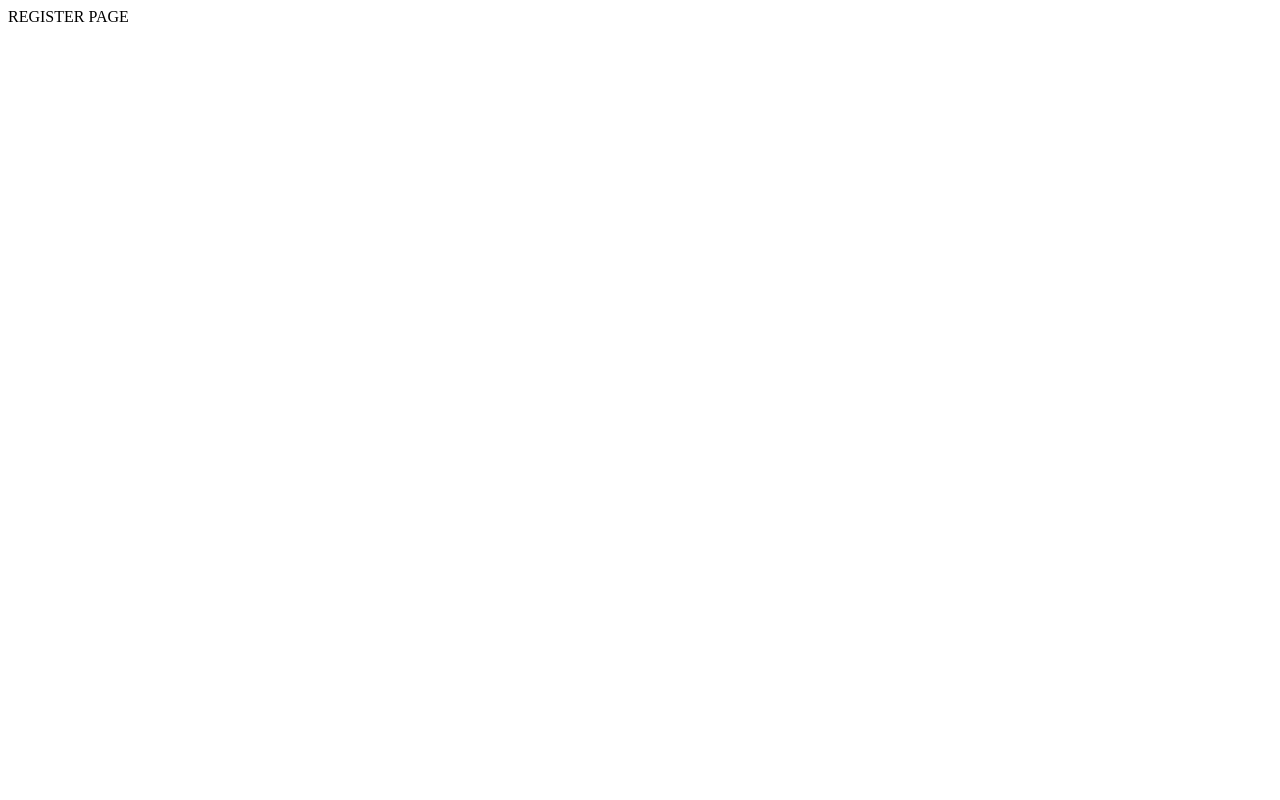
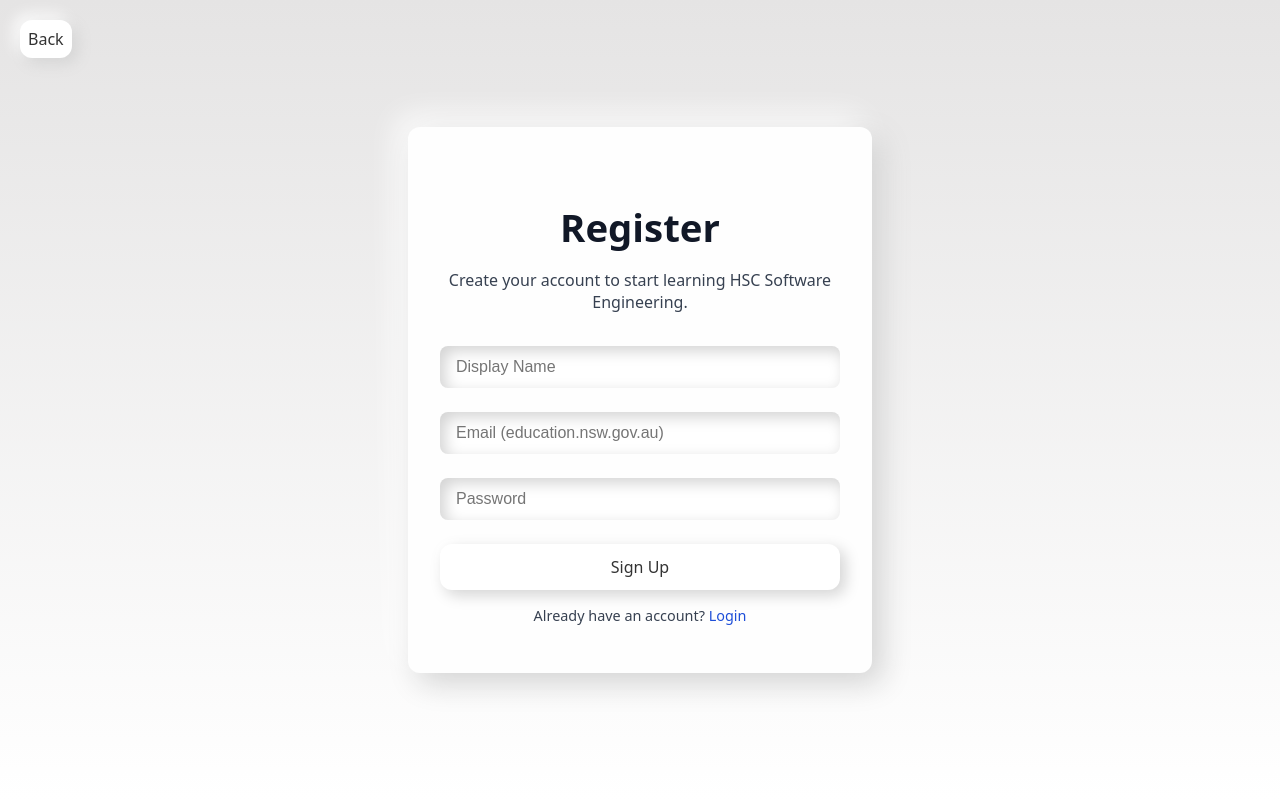
Before and after one commit to HarrrrY145/Majorwork, a Flask app: page /REGISTER in a window 1280 px wide. Before the commit the page is almost empty. Run offline with Flask 3, Linux system fonts and the light colour scheme; parts of the project's set-up code (start-up, migrations or seed data) failed here and were passed over.

Commit message:
#5 9/04/2026 | Creating the register html page, posting the data to the app.py and creating the register function to hash the password, then insert the data to the database using the insertUser function in the database_Managment.py file.

```diff
--- a/app.py
+++ b/app.py
@@ -6,15 +6,24 @@ from flask import Flask, render_template, request, redirect, session, url_for
 import sqlite3
 import os
 from waitress import serve
+
+# Hashing Imports
+from flask_bcrypt import Bcrypt
+
+# Database imports
 import datatabase_Initiation as dbInit
 import database_Managment as dbHandler
 
+app = Flask(__name__)
 
 #Creating the Database
 dbInit.init_db()
 
 app = Flask(__name__)
 app.secret_key = os.urandom(24)
+bcrypt = Bcrypt(app)
+
+
 
 @app.route('/')
 def FRONTPAGE():
@@ -24,9 +33,29 @@ def FRONTPAGE():
 def LOGIN():
     return render_template('LOGIN.html')
 
-@app.route('/REGISTER')
+@app.route('/REGISTER', methods={"POST","GET"})
 def REGISTER():
+    if request.method == "POST":
+        displayName = request.form["displayName"]
+        email = request.form["email"]
+        password = request.form["password"]
+#-------------------------------------------------------------------
+# HASHING PASSWORDS
+#-------------------------------------------------------------------
+        hash = bcrypt.generate_password_hash(password).decode('utf-8')
+#--------------------------------------------------------------------
+# INSERTING INTO DATABASE
+#--------------------------------------------------------------------
+        dbHandler.insertUser(displayName,email,hash)
+        return render_template("/FRONT-PAGE.html")
+    else:
+        return render_template("REGISTER.html")
+
+
+
     return render_template('REGISTER.html')
 
 if __name__ == '__main__':
-    serve(app, host="0.0.0.0", port=8000)
+    app.config["TEMPLATES_AUTO_RELOAD"] = True
+    app.config["SEND_FILE_MAX_AGE_DEFAULT"] = 0
+    app.run(debug=True, host="0.0.0.0", port=8000)
--- a/datatabase_Initiation.py
+++ b/datatabase_Initiation.py
@@ -6,8 +6,9 @@ def init_db():
     cur.execute("""
                 CREATE TABLE IF NOT EXISTS users(
                     id INTEGER PRIMARY KEY AUTOINCREMENT,
-                    username TEXT NOT NULL UNIQUE,
-                    password TEXT NOT NULL,
+                    displayName TEXT NOT NULL UNIQUE,
+                    email TEXT NOT NULL UNIQUE,
+                    password TEXT NOT NULL
                  ) """)
     con.commit()
     con.close()
--- a/templates/REGISTER.html
+++ b/templates/REGISTER.html
@@ -1,11 +1,169 @@
 <!DOCTYPE html>
 <html lang="en">
 <head>
-    <meta charset="UTF-8">
-    <meta name="viewport" content="width=device-width, initial-scale=1.0">
-    <title>Document</title>
+  <meta charset="UTF-8" />
+  <meta name="viewport" content="width=device-width, initial-scale=1.0"/>
+  <title>Register - HSC-CodeMe</title>
+
+   <!-- CSS STYLE FOR PAGE -->
+  <style>
+    body, html {
+      margin: 0;
+      padding: 0;
+      height: 100%;
+      font-family: system-ui, -apple-system, BlinkMacSystemFont, sans-serif;
+      background: linear-gradient(rgb(229, 228, 228), rgb(255, 255, 255));
+      color: #111827;
+      display: flex;
+      justify-content: center;
+      align-items: center;
+    }
+
+    .register-container {
+      background-color: #fefefe;
+      padding: 3rem 2rem;
+      border-radius: 12px;
+      box-shadow: 10px 10px 30px #d3d3d3, -10px -10px 30px #ffffff;
+      width: 100%;
+      max-width: 400px;
+      text-align: center;
+    }
+
+    .register-container h1 {
+      font-size: clamp(2rem, 3vw, 4rem);
+      font-weight: 800;
+      margin-bottom: 1rem;
+    }
+
+    .register-container p {
+      color: #374151;
+      margin-bottom: 2rem;
+      line-height: 1.4;
+    }
+
+    form {
+      display: flex;
+      flex-direction: column;
+      gap: 1.5rem;
+    }
+
+    input[type="text"],
+    input[type="email"],
+    input[type="password"] {
+      padding: 0.75rem 1rem;
+      font-size: 1rem;
+      border-radius: 8px;
+      border: none;
+      box-shadow: inset 5px 5px 15px #d3d3d3, inset -5px -5px 15px #ffffff;
+      transition: all 0.25s ease;
+    }
+
+    input[type="text"]:focus,
+    input[type="email"]:focus,
+    input[type="password"]:focus {
+      outline: none;
+      box-shadow: inset 3px 3px 10px #ababab, inset -3px -3px 10px #ffffff;
+    }
+
+    .register-button {
+      font-family: system-ui, -apple-system, BlinkMacSystemFont, sans-serif;
+      font-size: clamp(1rem, 1vw, 1.5rem);
+      background-color: #ffffff;
+      border: none;
+      border-radius: 12px;
+      box-shadow: 5px 5px 15px #d3d3d3, -5px -5px 15px #ffffff;
+      font-weight: 500;
+      color: #333;
+      cursor: pointer;
+      padding: 0.75rem 1rem;
+      transition: all 0.25s ease;
+    }
+
+    .register-button:hover {
+      box-shadow: 10px 10px 25px #ababab, -10px -10px 25px #dadada;
+      transform: translateY(-3px);
+    }
+
+    .login-link {
+      margin-top: 1rem;
+      font-size: 0.9rem;
+      color: #374151;
+    }
+
+    .login-link a {
+      color: #1d4ed8;
+      text-decoration: none;
+      font-weight: 500;
+    }
+
+    .login-link a:hover {
+      text-decoration: underline;
+    }
+
+    .back-button {
+        position: absolute;
+        top: 20px;
+        left: 20px;
+        cursor: pointer;
+        font-family: system-ui, -apple-system, BlinkMacSystemFont, sans-serif;
+        font-size: clamp(1rem, 1vw, 2rem);
+        flex-wrap: wrap;
+        justify-content: center;
+        padding: 0.5em 0.5em;         /* gives nice horizontal breathing room */
+        background-color: #ffffff;
+        border: none;
+        border-radius: 12px;       /* modern & soft — change to 6px or 12px to taste */
+        /* Base neumorphic shadow */
+        box-shadow:
+        5px  5px 15px #d3d3d3,
+        -5px -5px 15px #ffffff;
+
+        font-weight: 500;         /* usually looks better than normal weight */
+        color: #333;
+        cursor: pointer;
+
+        transition: all 0.25s ease; /* Transistion of effects like hover */
+        }
+
+  </style>
+
+
+
+
+
+
+
+
+
 </head>
 <body>
-    REGISTER PAGE
+  <div class="register-container">
+    <button class="back-button" onclick="history.back()">Back</button>  <!--Back button-->
+    <h1>Register</h1>
+    <p>Create your account to start learning HSC Software Engineering.</p>
+    <form action="{{ url_for('REGISTER') }}" method="post">
+
+      <input type="text"
+      name="displayName"
+      placeholder="Display Name"
+      required>
+
+      <input type="email"
+      name="email"
+      placeholder="Email (education.nsw.gov.au)"
+      required>
+
+      <input type="password"
+       name="password"
+       placeholder="Password"
+       required>
+
+
+      <button type="submit" class="register-button">Sign Up</button>
+    </form>
+    <div class="login-link">
+      Already have an account? <a href="{{ url_for('LOGIN') }}">Login</a>
+    </div>
+  </div>
 </body>
 </html>
```
Also changed, not shown: database_Managment.py (+4 -3 lines), database_Files/database.db.
